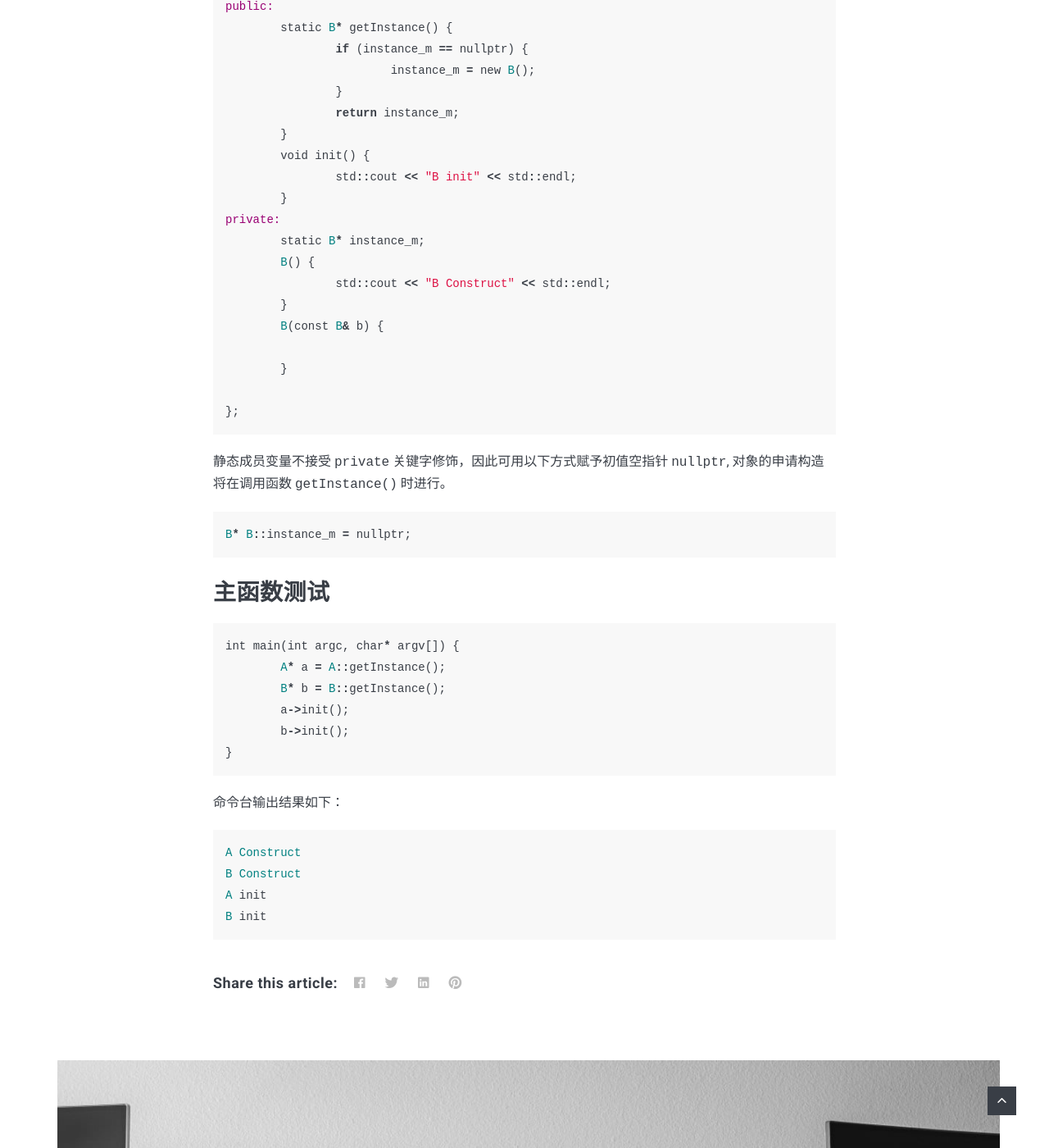
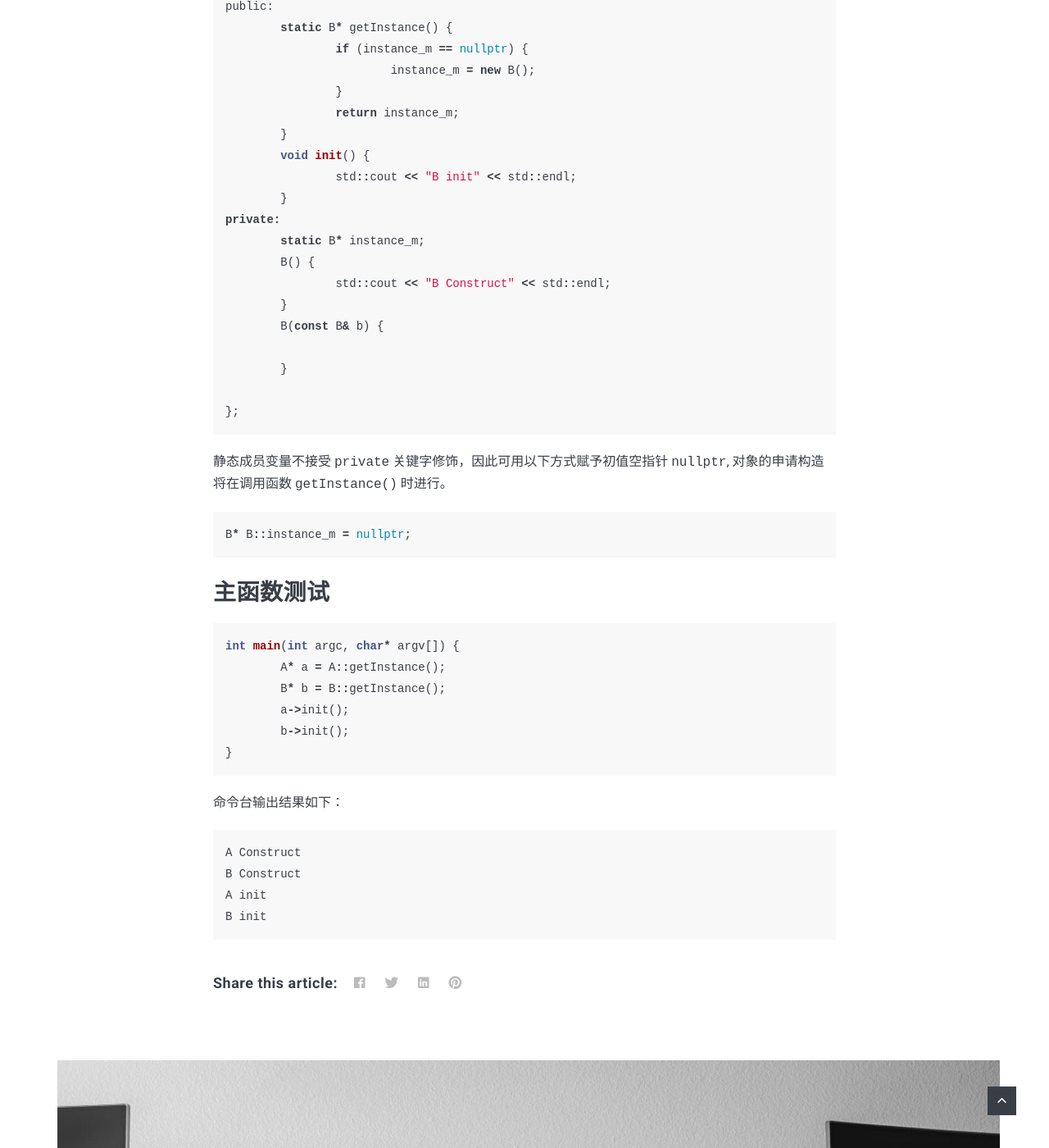
Before and after one commit to Wanglongke/wanglongke.github.io, a Jekyll site: the page built from _posts/2022-02-02-cppSingleton.markdown, in a window 1280 px wide and 1400 px high, scrolled down 2181 px. Shown: the whole window at 82% size. Built offline with Jekyll 4.4.1, drawn with Linux system fonts in a browser that asks for light colours; nearby versions of some CDN libraries.

Commit message:
"update"

````diff
--- a/_posts/2022-02-02-cppSingleton.markdown
+++ b/_posts/2022-02-02-cppSingleton.markdown
@@ -10,7 +10,7 @@ tags:   设计模式
 
 ## 方法A
 首先构造函数要私有化，防止从外界构造多余的对象。这里将单例对象放在 ```getInstance()``` 内部，只有当需要一个对象的时候调用该函数才会申请一块空间构造此对象。
-{% highlight ruby %}
+{% highlight cpp %}
 class A {
 
 public:
@@ -37,7 +37,7 @@ private:
 {% endhighlight %}
 ## 方法B
 同样构造函数私有化，单例对象做为成员变量位于 ```class B``` 内部且私有化。虽然使用 ```private``` 关键字修饰该单例对象，但是由于其是静态变量，可以在外部进行初始化。
-{% highlight ruby %}
+{% highlight cpp %}
 class B {
 
 public:
@@ -62,13 +62,13 @@ private:
 };
 {% endhighlight %}
 静态成员变量不接受 ```private``` 关键字修饰，因此可用以下方式赋予初值空指针 ```nullptr```, 对象的申请构造将在调用函数 ```getInstance()``` 时进行。
-{% highlight ruby %}
+{% highlight cpp %}
 B* B::instance_m = nullptr;
 {% endhighlight %}
 
 ## 主函数测试
 
-{% highlight ruby %}
+{% highlight cpp %}
 int main(int argc, char* argv[]) {
 	A* a = A::getInstance();
 	B* b = B::getInstance();
@@ -77,7 +77,7 @@ int main(int argc, char* argv[]) {
 }
 {% endhighlight %}
 命令台输出结果如下：
-{% highlight ruby %}
+{% highlight markdown %}
 A Construct
 B Construct
 A init
````
